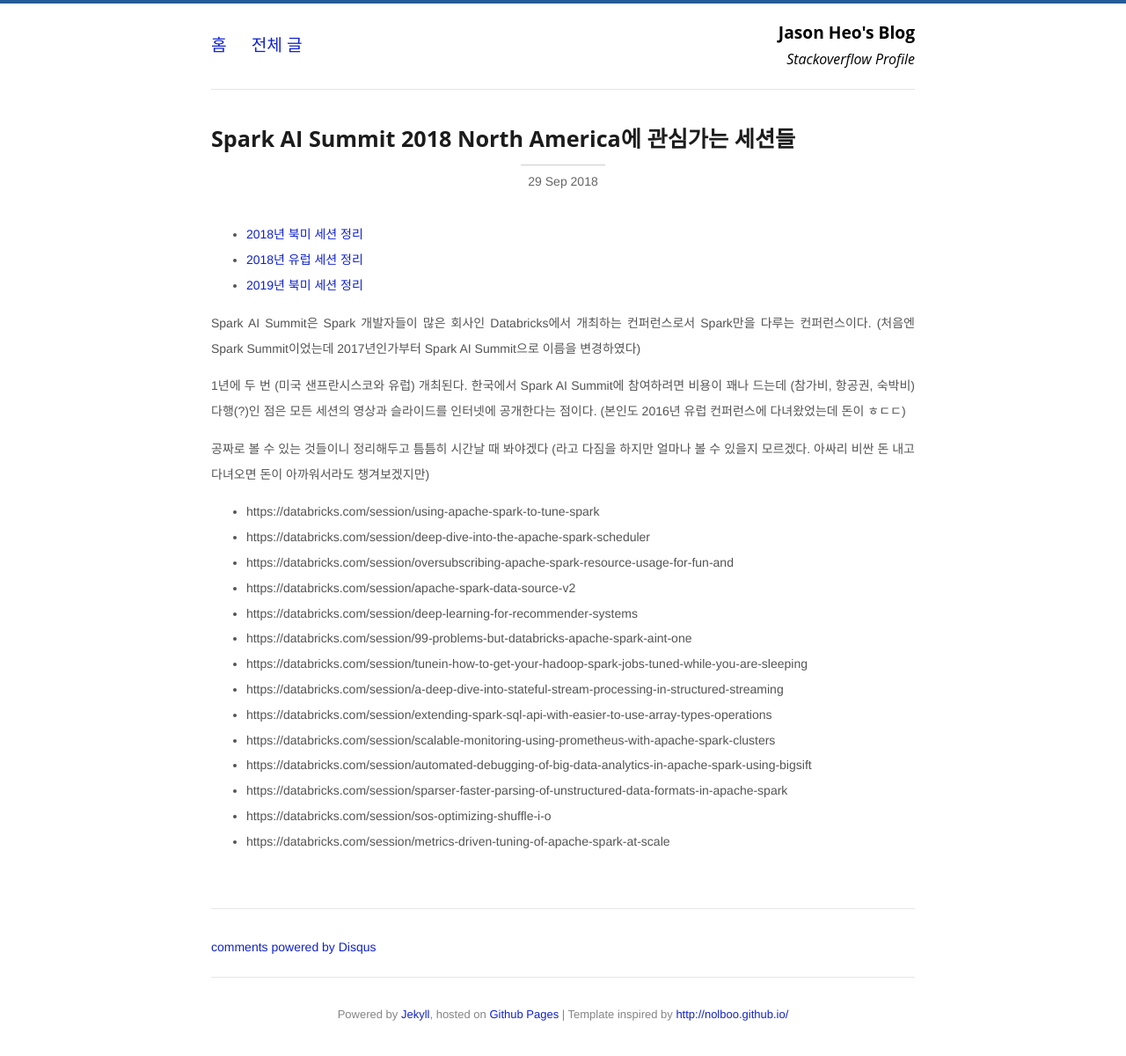
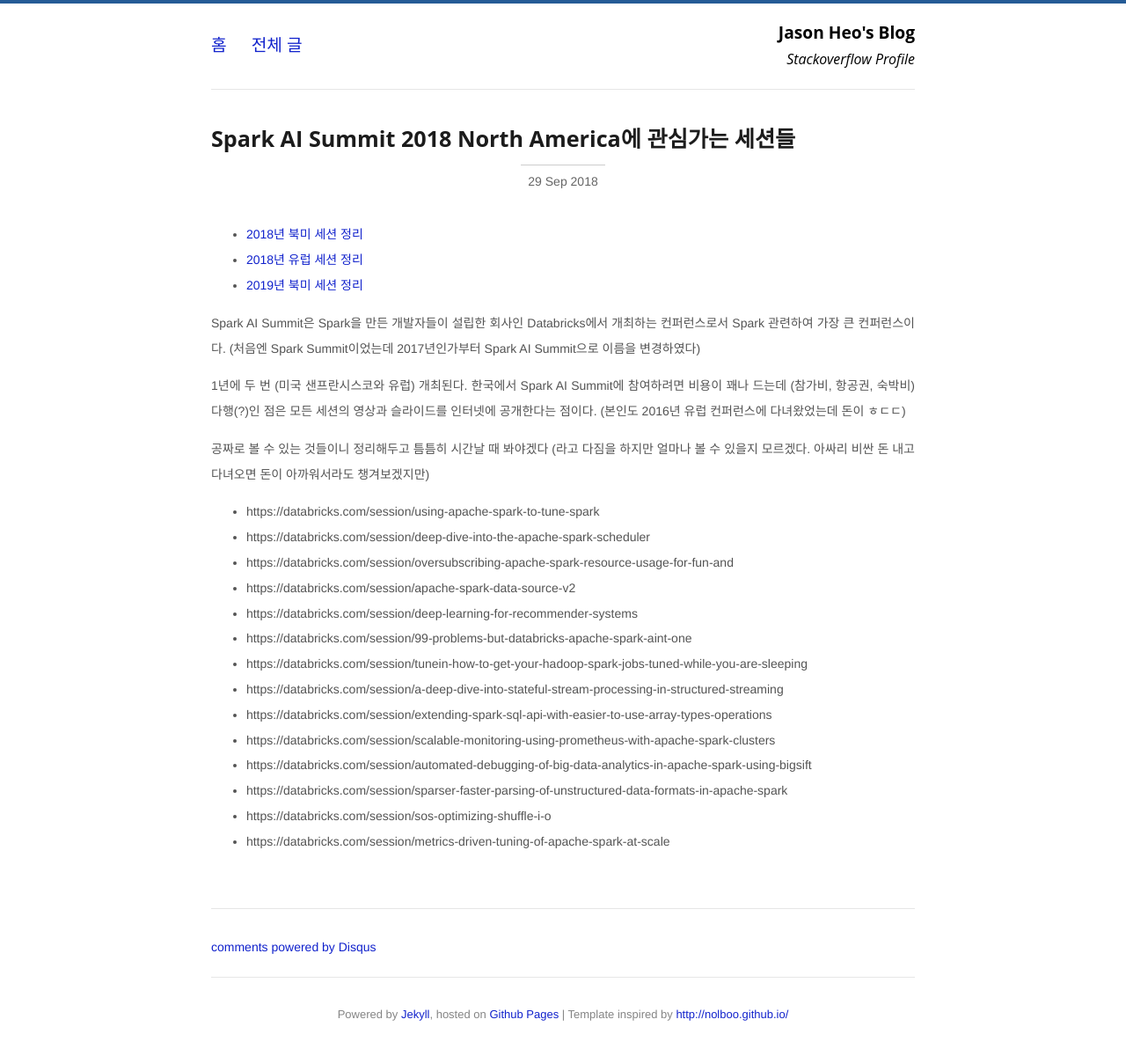
Before and after one commit to jason-heo/jason-heo.github.io, a Jekyll site: the page built from _posts/2018-09-29-spark-ai-summit-2018-na.md, in a window 1280 px wide. Shown: the whole page at 88% size. Built offline with Jekyll 4.4.1, drawn with Linux system fonts in a browser that asks for light colours; comment, search, counter and statistics services are not loaded.

Commit message:
Update spark-ai-summit.md

```diff
--- a/_includes/spark-ai-summit.md
+++ b/_includes/spark-ai-summit.md
@@ -2,7 +2,7 @@
 - [2018년 유럽 세션 정리](/bigdata/2019/06/06/spark-ai-summit-2018-eu.html)
 - [2019년 북미 세션 정리](/bigdata/2019/09/29/spark-ai-summit-2019-na.html)
 
-Spark AI Summit은 Spark 개발자들이 많은 회사인 Databricks에서 개최하는 컨퍼런스로서 Spark만을 다루는 컨퍼런스이다. (처음엔 Spark Summit이었는데 2017년인가부터 Spark AI Summit으로 이름을 변경하였다)
+Spark AI Summit은 Spark을 만든 개발자들이 설립한 회사인 Databricks에서 개최하는 컨퍼런스로서 Spark 관련하여 가장 큰 컨퍼런스이다. (처음엔 Spark Summit이었는데 2017년인가부터 Spark AI Summit으로 이름을 변경하였다)
 
 1년에 두 번 (미국 샌프란시스코와 유럽) 개최된다. 한국에서 Spark AI Summit에 참여하려면 비용이 꽤나 드는데 (참가비, 항공권, 숙박비) 다행(?)인 점은 모든 세션의 영상과 슬라이드를 인터넷에 공개한다는 점이다. (본인도 2016년 유럽 컨퍼런스에 다녀왔었는데 돈이 ㅎㄷㄷ)
 
```
